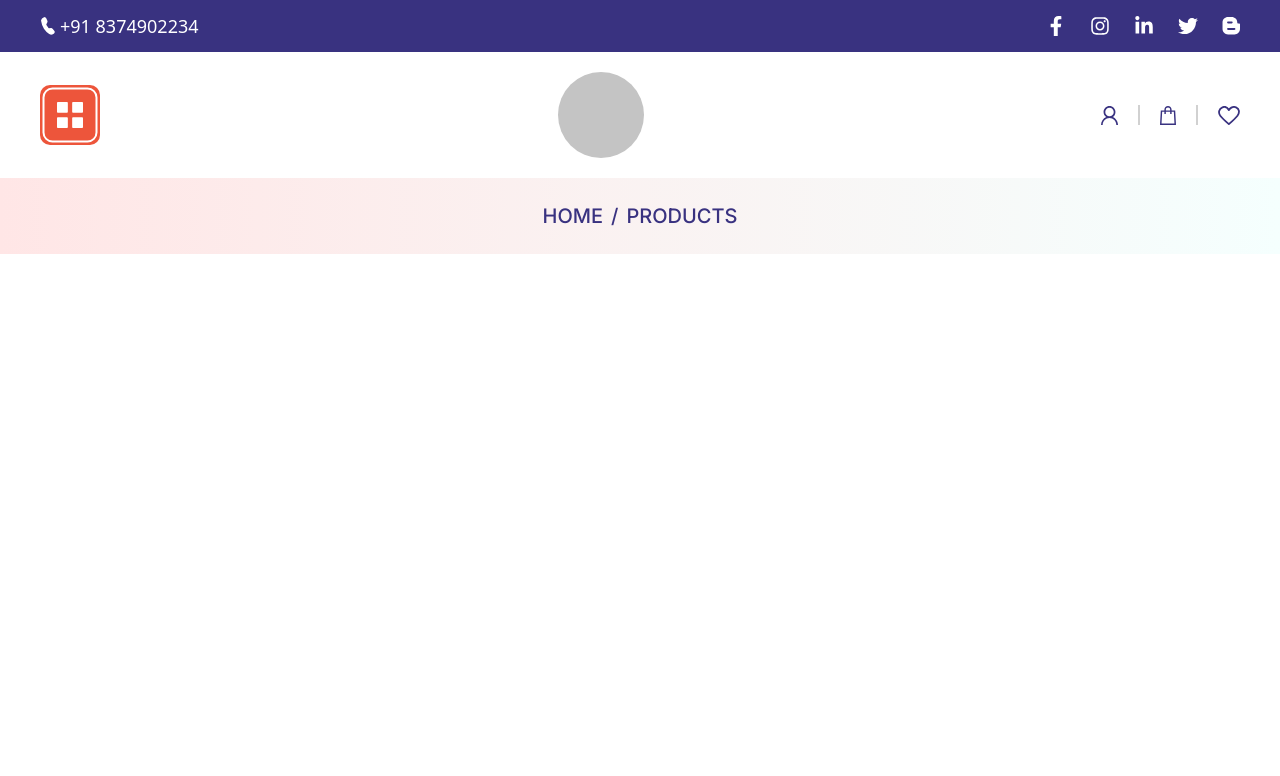
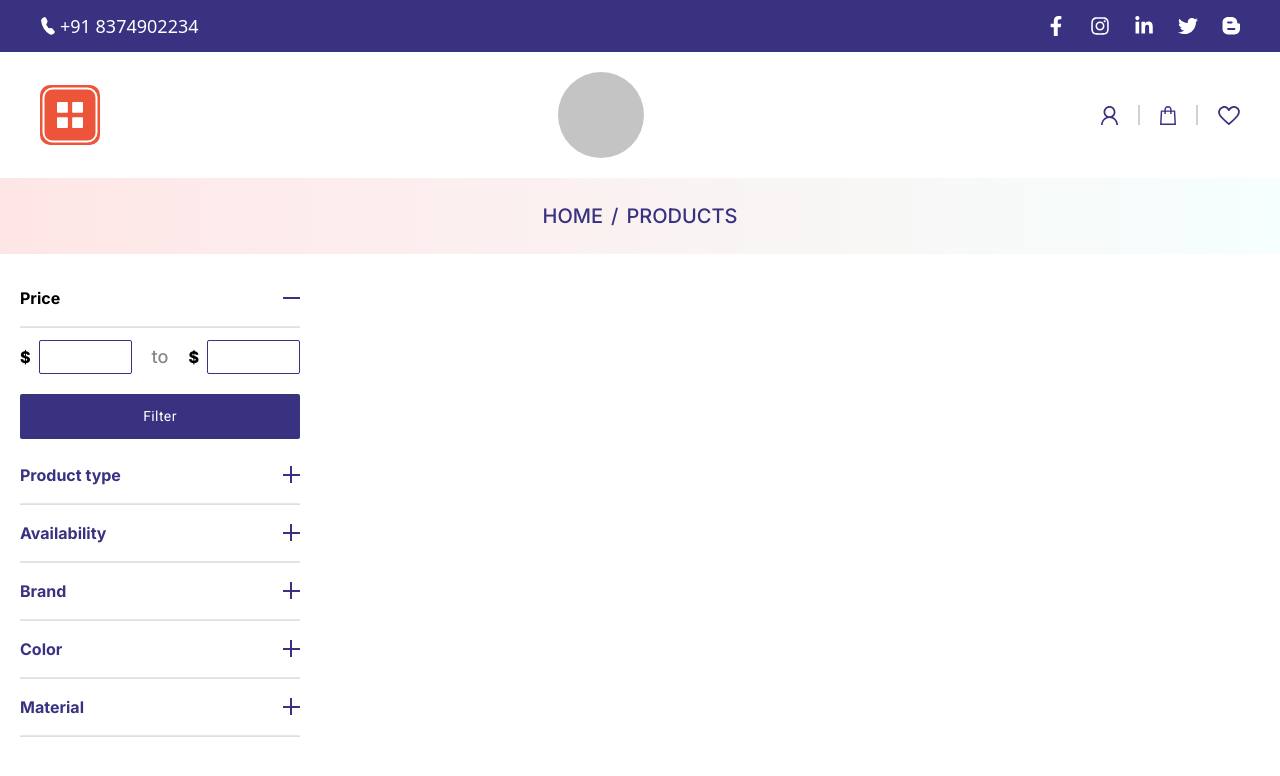
Before and after one commit to eric4477/online-book-store, a React (Vite) app: page /home/products in a window 1280 px wide. Shown: the top 776 px of the page. Built offline with nearby package versions, Linux system fonts and the light colour scheme; sample sign-in values are in the browser's storage.

Commit message:
Complete Sidebar component

```diff
--- a/src/pages/master/products/Products.tsx
+++ b/src/pages/master/products/Products.tsx
@@ -3,6 +3,7 @@ import Navbar from "../../../shared/Navbar";
 import { setShowLinks, setShowLogo } from "../../../redux/navbarSlice";
 import { useDispatch } from "react-redux";
 import PageNavigator from "../../../shared/PageNavigator";
+import SideBar from "./components/SideBar";
 
 function Products() {
   const dispatch = useDispatch();
@@ -15,6 +16,9 @@ function Products() {
     <div className="products-page font-inter">
       <Navbar />
       <PageNavigator page={"Products"} />
+      <div className="flex flex-row px-5 py-8">
+        <SideBar />
+      </div>
     </div>
   );
 }
--- /dev/null
+++ b/src/pages/master/products/components/Sidebar.tsx
@@ -0,0 +1,99 @@
+import { Button } from "@mui/material";
+import plusIcon from "../../../../assets/images/plusIcon.svg";
+function Sidebar() {
+  return (
+    <div className="sidebar flex flex-col w-[280px]">
+      <div className="flex items-center justify-between">
+        <h5 className="text-bsae font-bold">Price</h5>
+        <span className="h-[2px] w-[17px] bg-[#393280]" />
+      </div>
+      <hr className="h-[2px] bg-[#E0E0E0] mt-4" />
+      <form className="mt-3 flex flex-col items-center">
+        <div className="flex flex-row justify-between gap-5">
+          <div className="flex items-center ">
+            <label className="font-extrabold" htmlFor="price-input-1">
+              $
+            </label>
+            <input
+              className="py-1 ml-2 rounded-sm border border-[#393280] w-full"
+              id="price-input-1"
+              type="number"
+            />
+          </div>
+          <span className="text-lg text-[#888888] font-medium flex items-center">
+            to
+          </span>
+          <div className="flex items-center ">
+            <label className="font-extrabold" htmlFor="price-input-1">
+              $
+            </label>
+            <input
+              className="py-1 ml-2 rounded-sm border border-[#393280] w-full"
+              id="price-input-1"
+              type="number"
+            />
+          </div>
+        </div>
+        <Button
+          variant="contained"
+          sx={{
+            backgroundColor: "#393280",
+            color: "white",
+            width: "100%",
+            borderRadius: "2px",
+            marginTop: "20px",
+            padding: "10px 0",
+            boxShadow: "none",
+            textTransform: "none",
+            fontWeight: "400",
+            "&:hover": {
+              backgroundColor: "#393280",
+            },
+          }}
+          className="text-white bg-[#393280] block"
+        >
+          Filter
+        </Button>
+      </form>
+      <ul className="flex flex-col py-6">
+        <li className="flex flex-row justify-between text-base font-bold text-[#393280]">
+          <h4>Product type</h4>
+          <button className="grid place-items-center">
+            <img src={plusIcon} alt="button" />
+          </button>
+        </li>
+        <hr className="h-[2px] bg-[#E0E0E0] mt-4 mb-4" />
+        <li className="flex flex-row justify-between text-base font-bold text-[#393280]">
+          <h4>Availability</h4>
+          <button className="grid place-items-center">
+            <img src={plusIcon} alt="button" />
+          </button>
+        </li>
+        <hr className="h-[2px] bg-[#E0E0E0] mt-4 mb-4" />
+        <li className="flex flex-row justify-between text-base font-bold text-[#393280]">
+          <h4>Brand</h4>
+          <button>
+            <img src={plusIcon} alt="button" />
+          </button>
+        </li>
+        <hr className="h-[2px] bg-[#E0E0E0] mt-4 mb-4" />
+        <li className="flex flex-row justify-between text-base font-bold text-[#393280]">
+          <h4>Color</h4>
+          <button className="grid place-items-center">
+            <img src={plusIcon} alt="button" />
+          </button>
+        </li>
+        <hr className="h-[2px] bg-[#E0E0E0] mt-4 mb-4" />
+        <li className="flex flex-row justify-between text-base font-bold text-[#393280]">
+          <h4>Material</h4>
+          <button className="grid place-items-center">
+            <img src={plusIcon} alt="button" />
+          </button>
+        </li>
+        <hr className="h-[2px] bg-[#E0E0E0] mt-4" />
+      </ul>
+    </div>
+  );
+}
+
+export default Sidebar;
```
Also changed, not shown: src/assets/images/plusIcon.svg (added).
